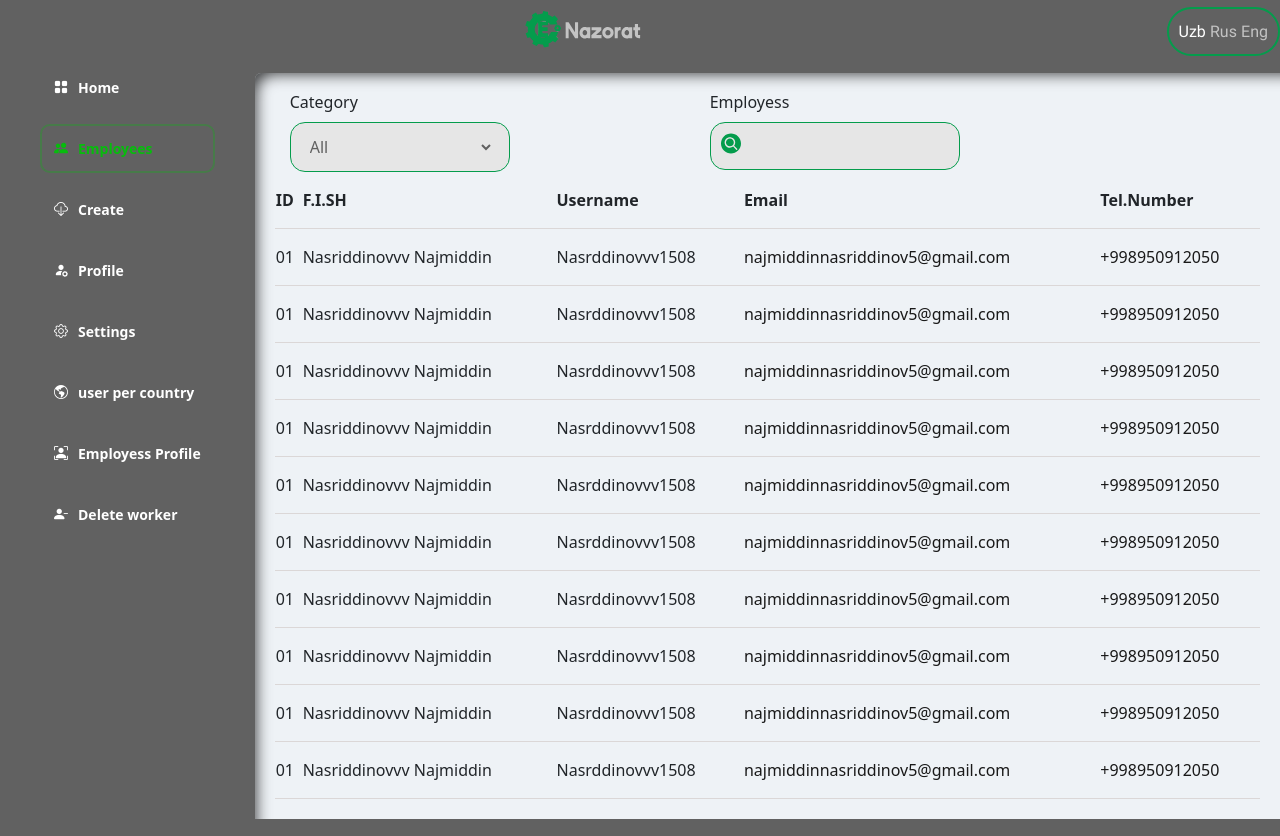
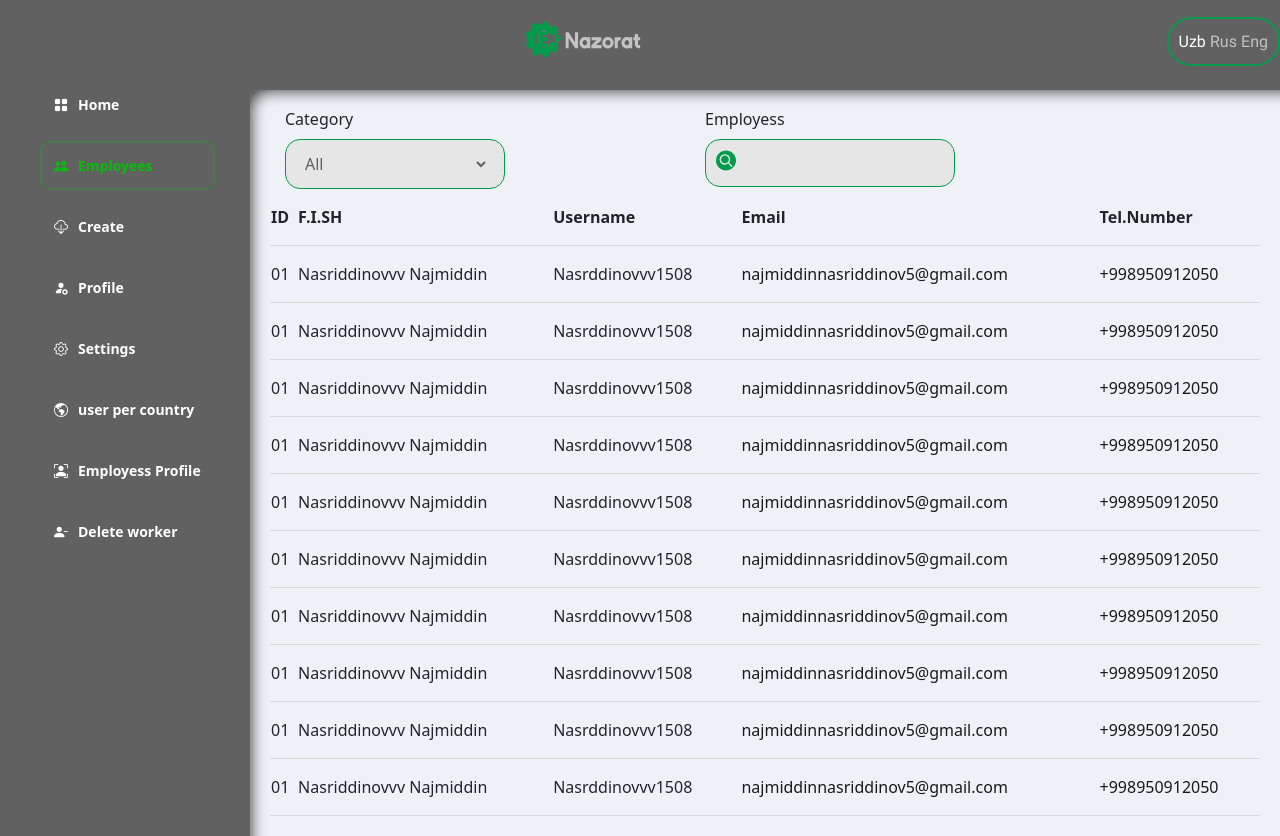
Before and after one commit to nurbek2107/e-nazorat, a plain HTML site: page sidebar/employees.html in a window 1280 px wide. Drawn offline with nearby package versions, Linux system fonts and the light colour scheme.

Commit message:
version 3
Signed-off-by: nurbek2107 <abduaxatov002@gmail.com>

```diff
--- a/sidebar/employes.css
+++ b/sidebar/employes.css
@@ -30,6 +30,12 @@ body {
 
 header {
     width: 100%;
+        position: fixed;
+        top: 0;
+        background-color: #616161;
+        z-index: 10;
+        padding-top: 10px;
+        padding-bottom: 10px;
 
 }
 
@@ -49,11 +55,16 @@ header .logo img {
 }
 
 .sidebar {
+    height: 100vh;
         display: grid;
         grid-template-rows: auto;
         grid-template-columns: auto;
         cursor: pointer;
         border-radius: 0px 0px 20px 0px;
+        position: fixed;
+        top: 0;
+        left: 0;
+        padding-top: 75px;
 }
 
 
@@ -94,14 +105,14 @@ header .logo img {
 
 
 main {
-    /* width: calc(100vw - 200px); */
+    margin-left: 250px;
+        margin-top: 90px !important;
+        position: relative;
         padding: 20px;
         background-color: rgb(238, 242, 246);
         flex: 1 1 0%;
         min-height: calc(100vh - 70px);
-    margin-top: 15px;
         border-top-left-radius: 6px;
-    overflow: hidden;
         box-shadow: 16px 16px 15px -15px rgba(0, 0, 0, 0.75) inset;
 }
 
--- a/sidebar/style.css
+++ b/sidebar/style.css
@@ -27,9 +27,14 @@ body {
 .wrapper {
     display: flex;
 }
-
 header {
     width: 100%;
+    position: fixed;
+    top: 0;
+    background-color: #616161;
+    z-index: 10;
+    padding-top: 10px;
+    padding-bottom: 10px;
 
 }
 
@@ -49,13 +54,17 @@ header .logo img {
 }
 
 .sidebar {
+    height: 100vh;
     display: grid;
     grid-template-rows: auto;
     grid-template-columns: auto;
     cursor: pointer;
     border-radius: 0px 0px 20px 0px;
+    position: fixed;
+    top: 0;
+    left: 0;
+    padding-top: 75px;
 }
-
 .menus_menu {
     display: flex;
     flex-direction: column;
@@ -89,15 +98,16 @@ header .logo img {
     color: #07bc0d;
 }
 
+
 main {
-    /* width: calc(100vw - 200px); */
+    margin-left: 250px;
+        margin-top: 90px !important;
+        position: relative;
         padding: 20px;
         background-color: rgb(238, 242, 246);
         flex: 1 1 0%;
         min-height: calc(100vh - 70px);
-    margin-top: 15px;
         border-top-left-radius: 6px;
-    overflow: hidden;
         box-shadow: 16px 16px 15px -15px rgba(0, 0, 0, 0.75) inset;
 }
 
@@ -159,3 +169,6 @@ main {
     width: 100% !important;
     height: 100% !important;
 }
+#column_chart{
+    margin-bottom: 105px !important;
+}
```
Lines whose indentation alone changed are shown as unchanged.
